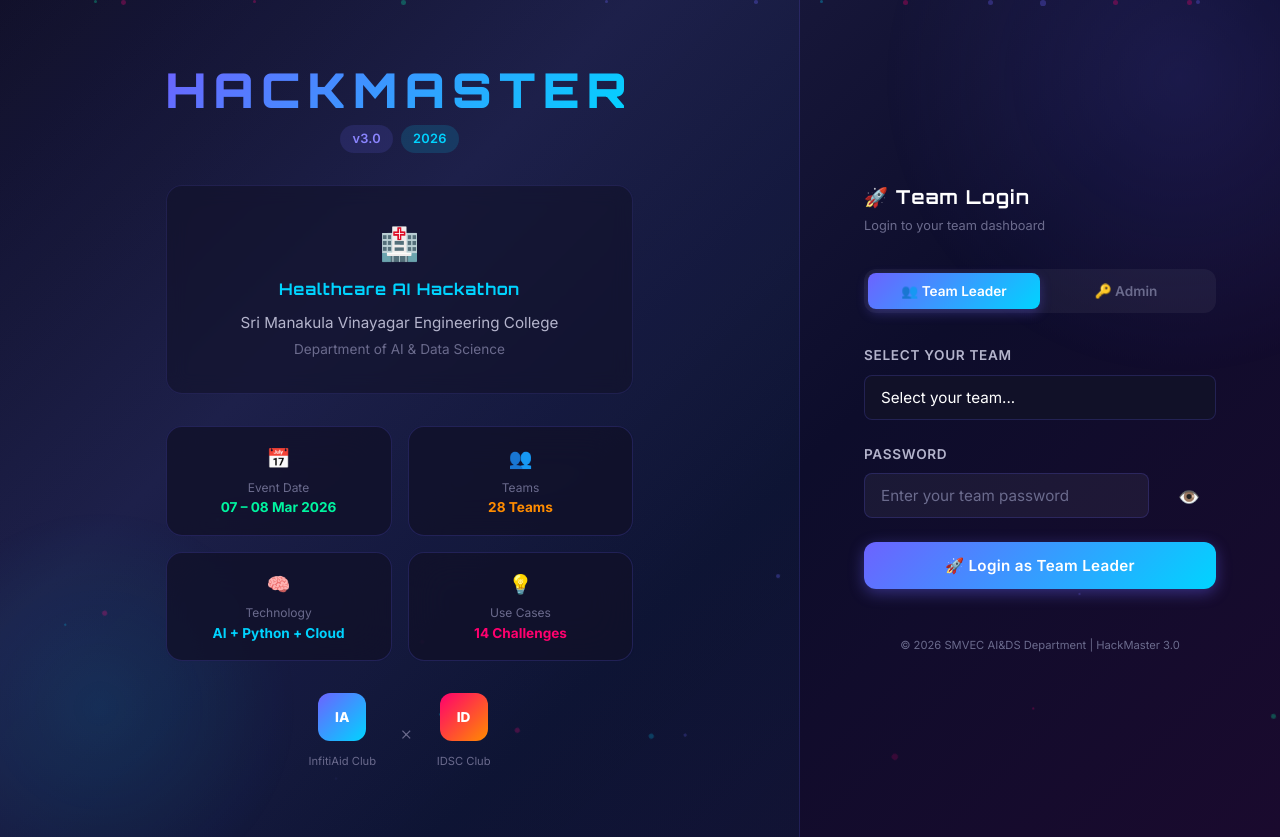
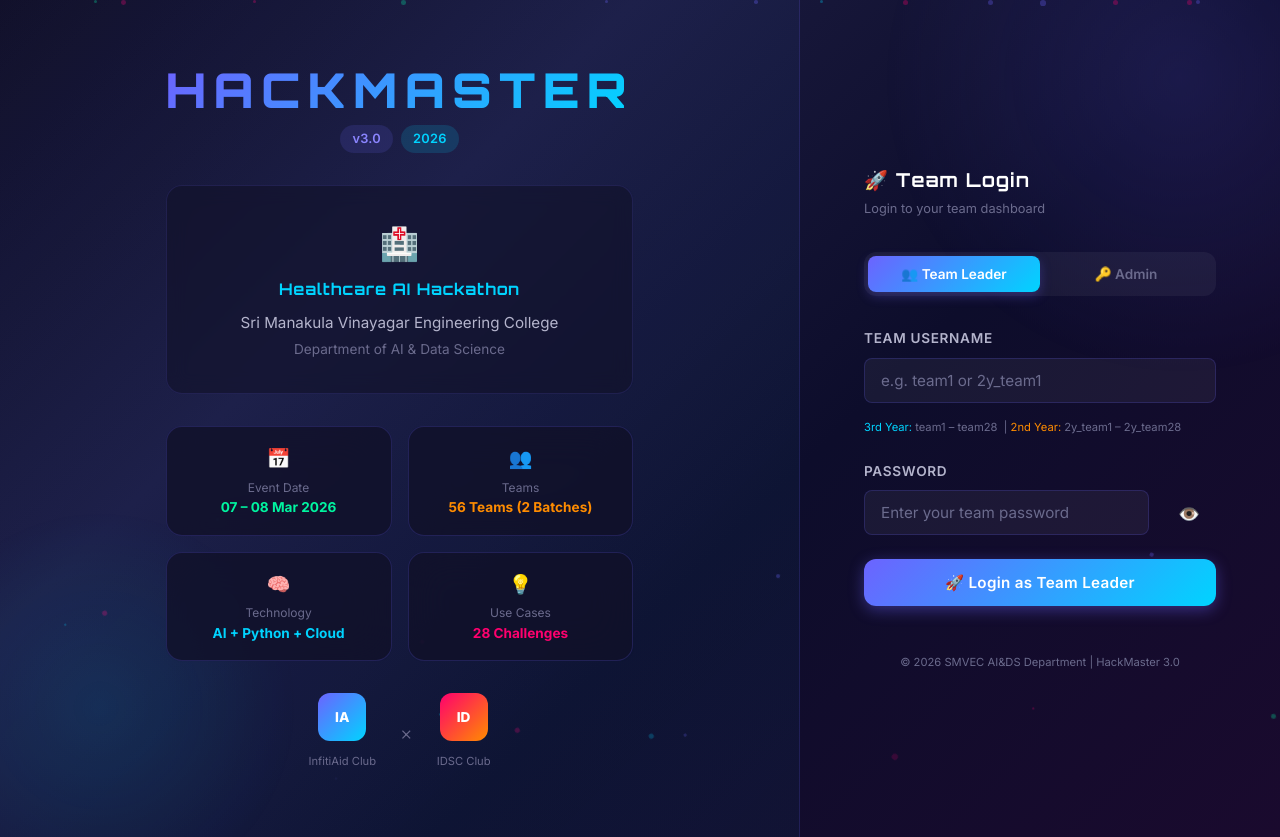
Before and after one commit to Dhineshkumar0511/hackmaster3.0, a React (Vite) app: page / in a window 1280 px wide. Built offline with nearby package versions, Linux system fonts and the light colour scheme.

Commit message:
fix: Replace team dropdown with text input for login - supports both batches

```diff
--- a/src/pages/LoginPage.jsx
+++ b/src/pages/LoginPage.jsx
@@ -124,7 +124,7 @@
                         <div className="glass-card" style={{ padding: 'var(--space-md)', textAlign: 'center' }}>
                             <div style={{ fontSize: '1.2rem', marginBottom: '4px' }}>👥</div>
                             <div style={{ fontSize: '0.75rem', color: 'var(--text-muted)' }}>Teams</div>
-                            <div style={{ fontSize: '0.85rem', fontWeight: 700, color: 'var(--accent-orange)' }}>28 Teams</div>
+                            <div style={{ fontSize: '0.85rem', fontWeight: 700, color: 'var(--accent-orange)' }}>56 Teams (2 Batches)</div>
                         </div>
                         <div className="glass-card" style={{ padding: 'var(--space-md)', textAlign: 'center' }}>
                             <div style={{ fontSize: '1.2rem', marginBottom: '4px' }}>🧠</div>
@@ -134,7 +134,7 @@
                         <div className="glass-card" style={{ padding: 'var(--space-md)', textAlign: 'center' }}>
                             <div style={{ fontSize: '1.2rem', marginBottom: '4px' }}>💡</div>
                             <div style={{ fontSize: '0.75rem', color: 'var(--text-muted)' }}>Use Cases</div>
-                            <div style={{ fontSize: '0.85rem', fontWeight: 700, color: 'var(--accent-magenta)' }}>14 Challenges</div>
+                            <div style={{ fontSize: '0.85rem', fontWeight: 700, color: 'var(--accent-magenta)' }}>28 Challenges</div>
                         </div>
                     </div>
 
@@ -286,17 +286,18 @@
                         ) : (
                             <>
                                 <div className="form-group">
-                                    <label className="form-label">SELECT YOUR TEAM</label>
-                                    <select
+                                    <label className="form-label">TEAM USERNAME</label>
+                                    <input
                                         className="form-input"
+                                        placeholder="e.g. team1 or 2y_team1"
                                         value={formData.username}
                                         onChange={e => setFormData({ ...formData, username: e.target.value })}
-                                    >
-                                        <option value="">Select your team...</option>
-                                        {Array.from({ length: 28 }, (_, i) => (
-                                            <option key={i + 1} value={`team${i + 1}`}>Team {i + 1}</option>
-                                        ))}
-                                    </select>
+                                        autoComplete="username"
+                                    />
+                                    <div style={{ marginTop: '8px', fontSize: '0.7rem', color: 'var(--text-muted)', lineHeight: 1.6 }}>
+                                        <span style={{ color: 'var(--accent-cyan)' }}>3rd Year:</span> team1 – team28 &nbsp;|&nbsp;
+                                        <span style={{ color: 'var(--accent-orange)' }}>2nd Year:</span> 2y_team1 – 2y_team28
+                                    </div>
                                 </div>
                                 <div className="form-group">
                                     <label className="form-label">PASSWORD</label>
```
